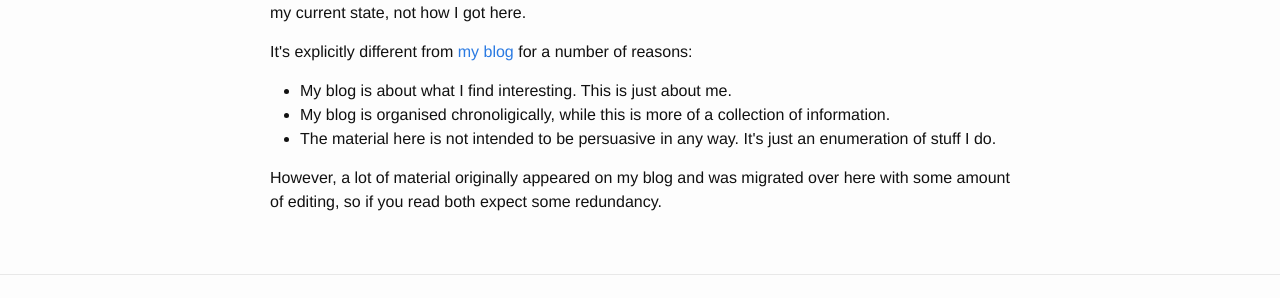
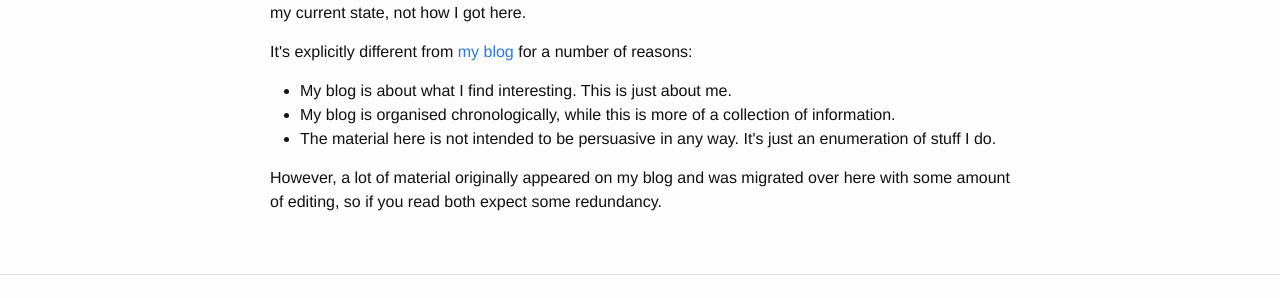
Before and after one commit to DRMacIver/docs, a Jekyll site: the page built from about/index.html, in a window 1280 px wide. Shown: the part 448-746 px from the top of the page. Built offline with Jekyll 4.4.1, drawn with Linux system fonts in a browser that asks for light colours.

Commit message:
Fix typo

```diff
--- a/about/index.html
+++ b/about/index.html
@@ -36,7 +36,7 @@ excerpt: What's this all about then?
 
 <ul>
   <li>My blog is about what I find interesting. This is just about me.</li>
-  <li>My blog is organised chronoligically, while this is more of a collection of information.</li>
+  <li>My blog is organised chronologically, while this is more of a collection of information.</li>
   <li>The material here is not intended to be persuasive in any way. It's just an enumeration of stuff I do.</li>
 </ul>
 
```
